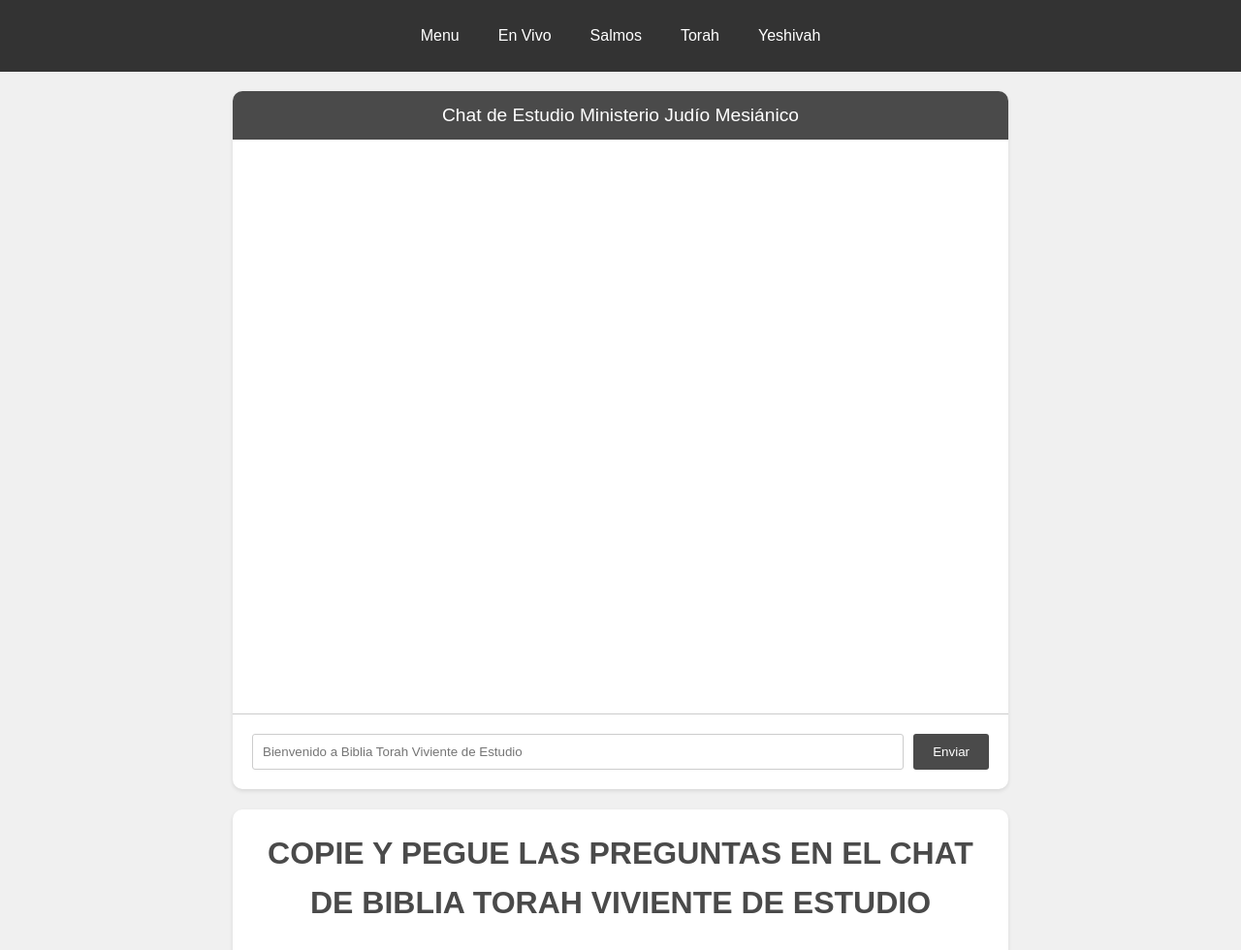
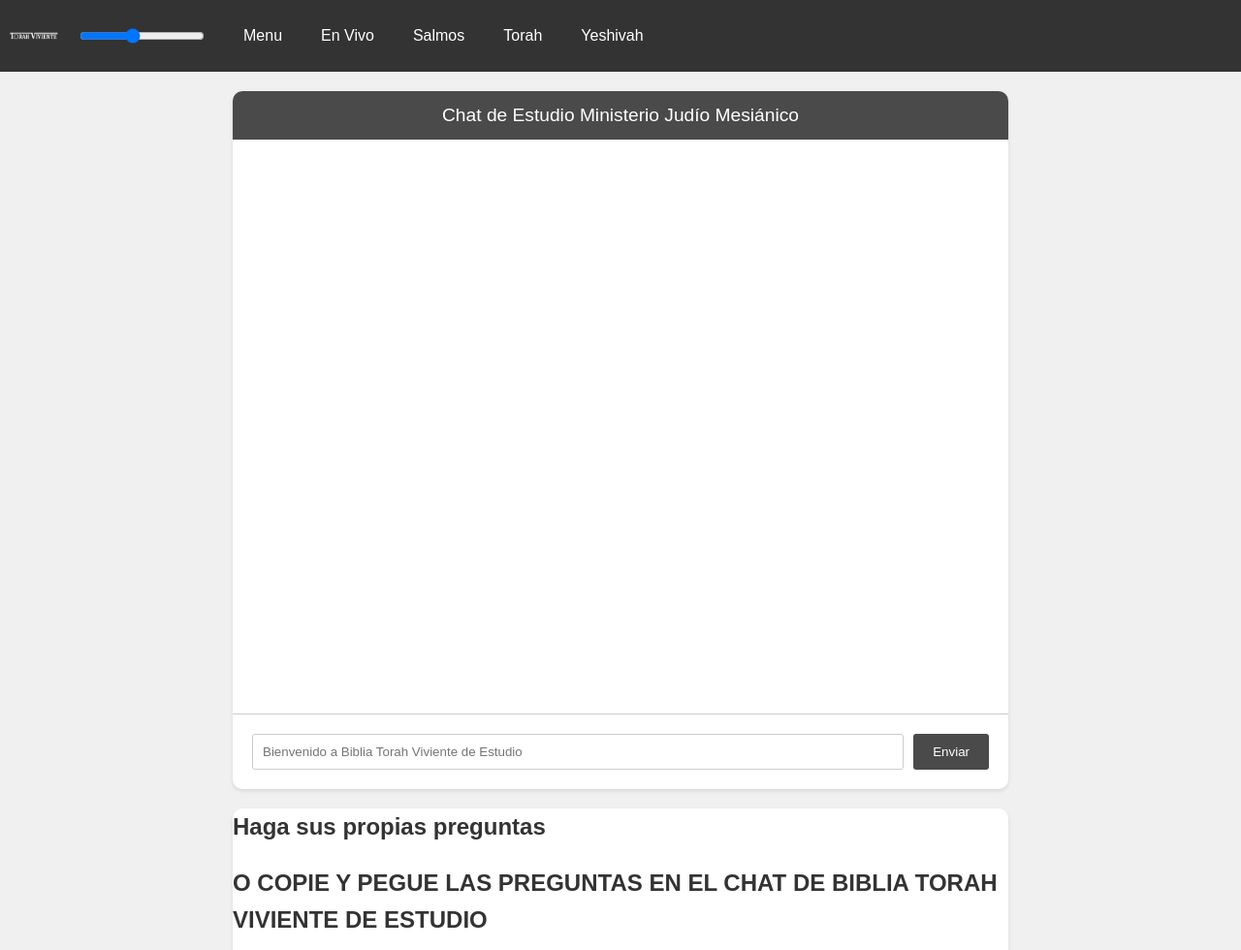
Before and after one commit to BibliaTorahViviente/Estudio, a plain HTML site: page Biblia Torah Viviente de Estudio.html in a window 1280 px wide. Shown: the top 980 px of the page at 97% size. Drawn offline with Linux system fonts and the light colour scheme.

Commit message:
Biblia Torah Viviente de Estudio.html

```diff
--- a/Biblia Torah Viviente de Estudio.html
+++ b/Biblia Torah Viviente de Estudio.html
@@ -15,9 +15,16 @@
         }
         .navbar {
             display: flex;
-            justify-content: center;
+            align-items: center;
             background-color: #333;
-            padding: 10px 0;
+            padding: 10px;
+        }
+        .navbar img {
+            width: 50px; /* Tamaño inicial de la imagen */
+            margin-right: 20px; /* Espacio entre la imagen y los enlaces */
+        }
+        .navbar input[type="range"] {
+            margin-right: 20px; /* Espacio entre el control deslizante y los enlaces */
         }
         .navbar a {
             color: white;
@@ -129,6 +136,8 @@
 </head>
 <body>
     <div class="navbar">
+        <img src="https://github.com/BibliaTorahViviente/Estudio/blob/ad99387a71f3927645cb2fa8ac6d50c5efece858/TITULOTORA540.png?raw=true" alt="Logo" class="logo" id="logo">
+        <input type="range" min="30" max="200" value="100" id="logo-size-slider" onchange="changeLogoSize(this.value)">
         <a href="https://t.me/menutoraviviente" target="_blank">Menu</a>
         <a href="https://t.me/bibliatoraviviente" target="_blank">En Vivo</a>
         <a href="https://bibliatorahviviente.github.io/salmos/" target="_blank">Salmos</a>
@@ -146,7 +155,8 @@
     </div>
 
     <div class="container">
-        <h1>COPIE Y PEGUE LAS PREGUNTAS EN EL CHAT DE BIBLIA TORAH VIVIENTE DE ESTUDIO</h1>
+         <h2>Haga sus propias preguntas</h2>
+        <h2>O COPIE Y PEGUE LAS PREGUNTAS EN EL CHAT DE BIBLIA TORAH VIVIENTE DE ESTUDIO</h2>
         <ul>
             <li>1. ¿Quién es Yeshúa HaMashíaj y cuál es su papel en la historia de la redención?
                 <button onclick="copyToClipboard('¿Quién es Yeshúa HaMashíaj y cuál es su papel en la historia de la redención?')">Copiar</button>
@@ -455,6 +465,7 @@
         const chatMessages = document.getElementById('chat-messages');
         const userInput = document.getElementById('user-input');
         const sendButton = document.getElementById('send-button');
+        const logo = document.getElementById('logo');
 
         // Base de conocimientos simplificada
         const knowledgeBase = {
@@ -512,6 +523,10 @@
             document.body.removeChild(textarea);
             alert('Pregunta copiada: ' + text);
         }
+
+        function changeLogoSize(size) {
+            logo.style.width = size + 'px';
+        }
     </script>
 </body>
 </html>
```
